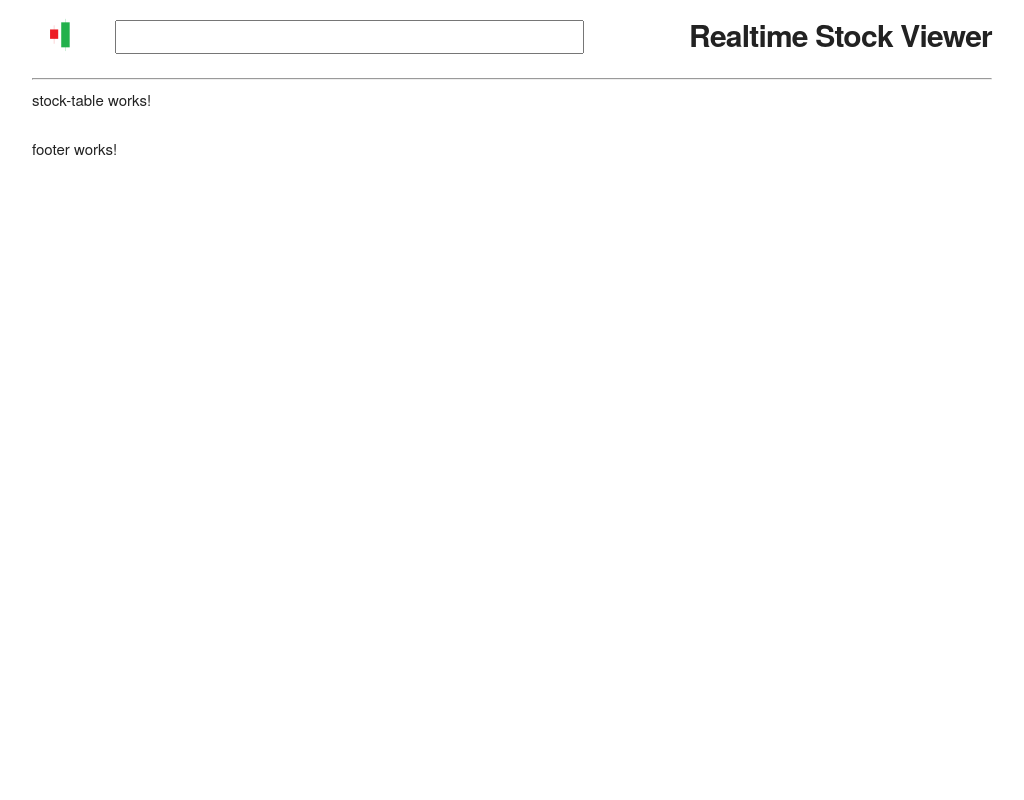
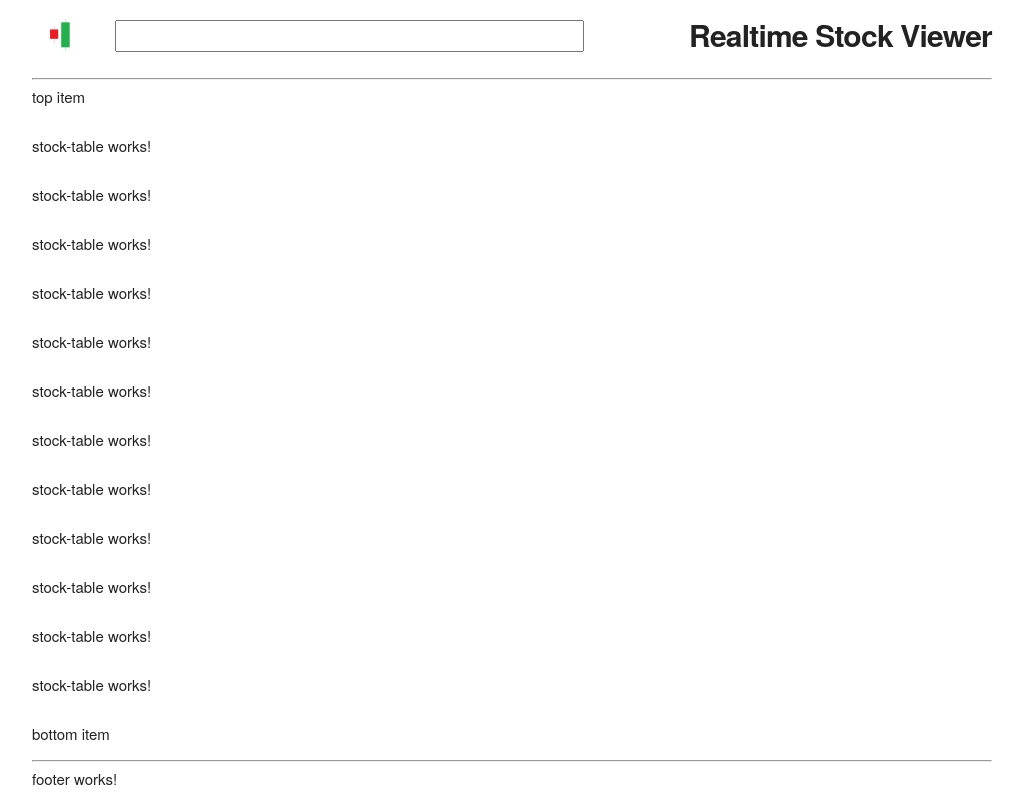
Before and after one commit to Besendorfer/realtime-stock-viewer, an Angular app: page /stocks in a window 1280 px wide. Shown: the whole page, without its empty margins (128-1152 px from the left). Built offline with nearby package versions, Linux system fonts and the light colour scheme.

Commit message:
More styling improvements, with some test html

```diff
--- a/src/app/app.component.less
+++ b/src/app/app.component.less
@@ -0,0 +1,20 @@
+app-header {
+  position: fixed;
+  top: 0rem;
+  width: 960px;
+
+  background-color: white;
+}
+
+router-outlet {
+  top: 87px;
+}
+
+app-footer {
+  position: fixed;
+  bottom: 0rem;
+  height: 4rem;
+  width: 960px;
+
+  background-color: white;
+}
--- a/src/app/footer/footer.component.html
+++ b/src/app/footer/footer.component.html
@@ -1,3 +1,4 @@
-<p>
+<hr>
+<div class="app-footer">
   footer works!
-</p>
+</div>
--- a/src/app/footer/footer.component.less
+++ b/src/app/footer/footer.component.less
@@ -0,0 +1,8 @@
+hr {
+  margin-top: 0;
+  margin-bottom: 0;
+}
+
+.app-footer {
+  margin-top: 0.5rem;
+}
--- a/src/app/header/header.component.less
+++ b/src/app/header/header.component.less
@@ -23,3 +23,7 @@
     }
   }
 }
+
+hr {
+  margin-bottom: 0;
+}
--- a/src/app/header/search-bar/search-bar.component.less
+++ b/src/app/header/search-bar/search-bar.component.less
@@ -4,7 +4,7 @@
 
   input {
     width: 100%;
-    height: 70%;
+    height: 65%;
 
     margin-top: 0.5rem;
     margin-bottom: 0rem;
--- a/src/app/main/stock-table/stock-table.component.html
+++ b/src/app/main/stock-table/stock-table.component.html
@@ -1,3 +1,44 @@
-<p>
-  stock-table works!
-</p>
+<div class="app-stock-table">
+  <p>
+    top item
+  </p>
+  <p>
+    stock-table works!
+  </p>
+  <p>
+    stock-table works!
+  </p>
+  <p>
+    stock-table works!
+  </p>
+  <p>
+    stock-table works!
+  </p>
+  <p>
+    stock-table works!
+  </p>
+  <p>
+    stock-table works!
+  </p>
+  <p>
+    stock-table works!
+  </p>
+  <p>
+    stock-table works!
+  </p>
+  <p>
+    stock-table works!
+  </p>
+  <p>
+    stock-table works!
+  </p>
+  <p>
+    stock-table works!
+  </p>
+  <p>
+    stock-table works!
+  </p>
+  <p>
+    bottom item
+  </p>
+</div>
--- a/src/app/main/stock-table/stock-table.component.less
+++ b/src/app/main/stock-table/stock-table.component.less
@@ -0,0 +1,4 @@
+.app-stock-table {
+  margin-top: 85px;
+  margin-bottom: 45px;
+}
```
